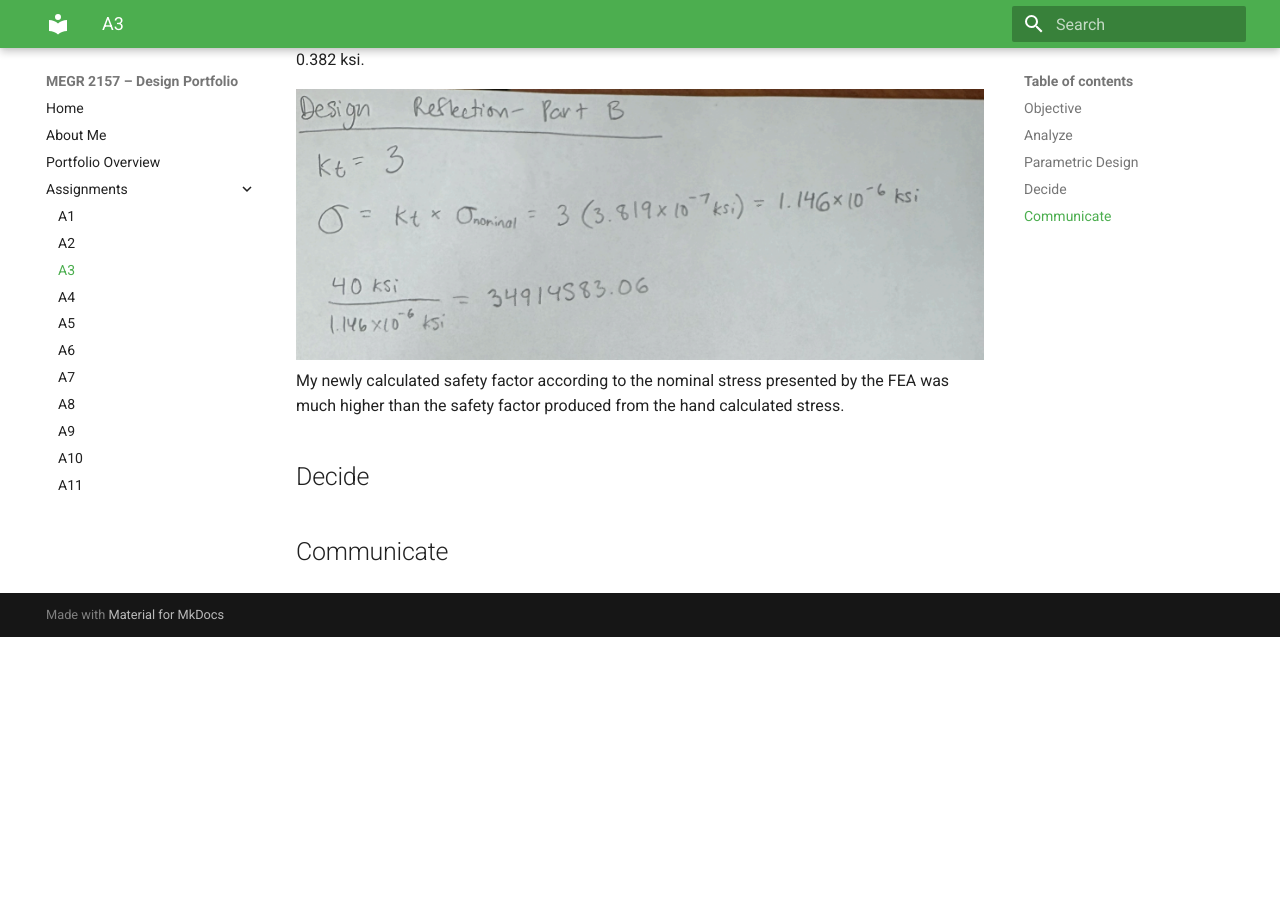
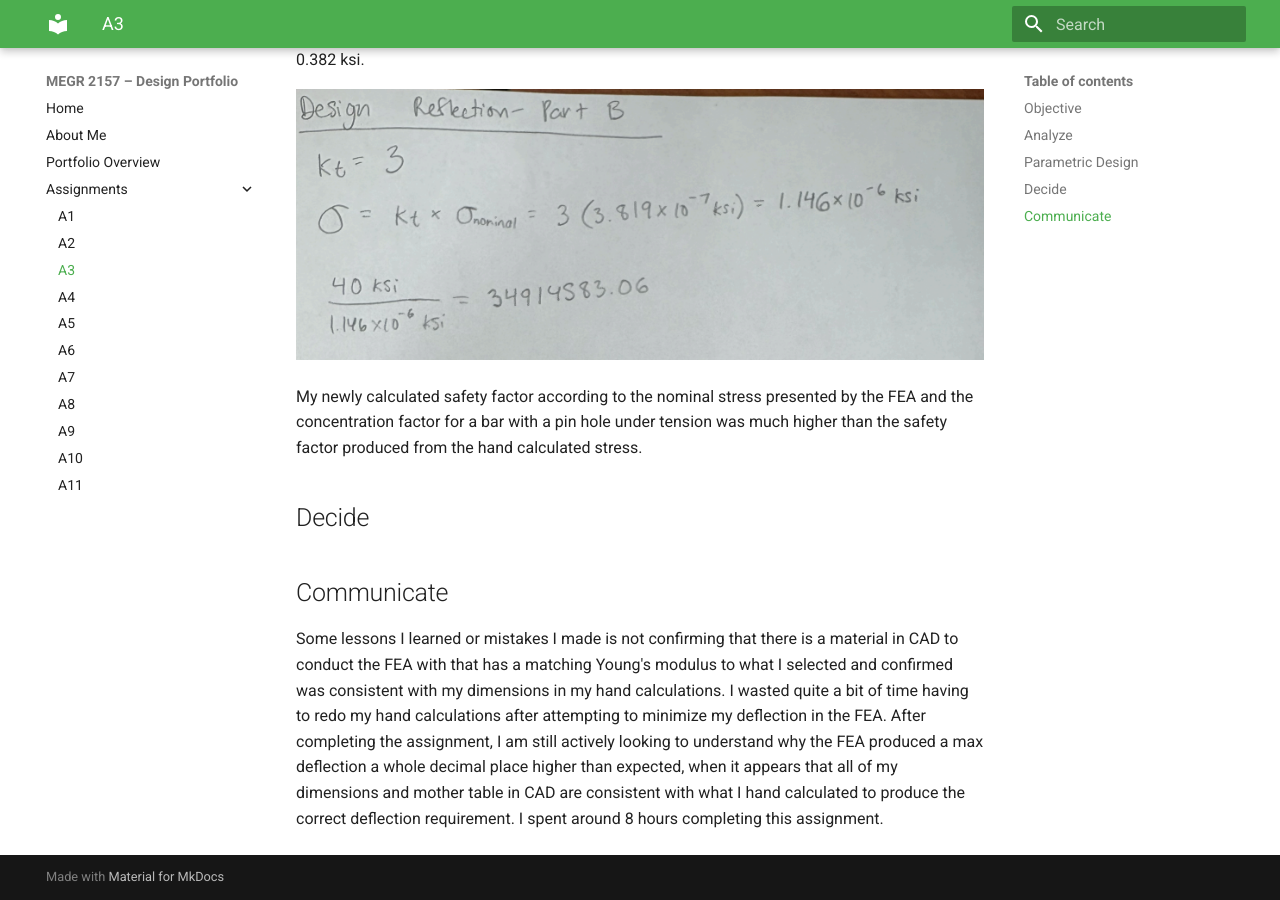
Before and after one commit to apaciore/megr2156-portfolio, an MkDocs documentation site: the page built from docs/assignments/A03/index.md, in a window 1280 px wide and 900 px high, scrolled down 4492 px. Built offline with MkDocs 1.6.1 and Material for MkDocs 9.7.7, drawn with Linux system fonts in a browser that asks for light colours; before the commit the page ends 5129 px from its top, so only the background shows below that.

Commit message:
Update safety factor analysis and lessons learned
Expanded explanation of safety factor calculations and lessons learned during the assignment completion.

```diff
--- a/docs/assignments/A03/index.md
+++ b/docs/assignments/A03/index.md
@@ -29,9 +29,12 @@ My max stress was much lower than the maximum allowed stress for aluminum accord
 
 
 ![A3calc2](https://github.com/apaciore/megr2156-portfolio/blob/main/docs/assignments/A03/Screenshot%202026-09-09%20221312.png)
-My newly calculated safety factor according to the nominal stress presented by the FEA was much higher than the safety factor produced from the hand calculated stress.
+
+My newly calculated safety factor according to the nominal stress presented by the FEA and the concentration factor for a bar with a pin hole under tension was much higher than the safety factor produced from the hand calculated stress.
 
 ## Decide
 
 
 ## Communicate
+
+Some lessons I learned or mistakes I made is not confirming that there is a material in CAD to conduct the FEA with that has a matching Young's modulus to what I selected and confirmed was consistent with my dimensions in my hand calculations. I wasted quite a bit of time having to redo my hand calculations after attempting to minimize my deflection in the FEA. After completing the assignment, I am still actively looking to understand why the FEA produced a max deflection a whole decimal place higher than expected, when it appears that all of my dimensions and mother table in CAD are consistent with what I hand calculated to produce the correct deflection requirement. I spent around 8 hours completing this assignment.
```
